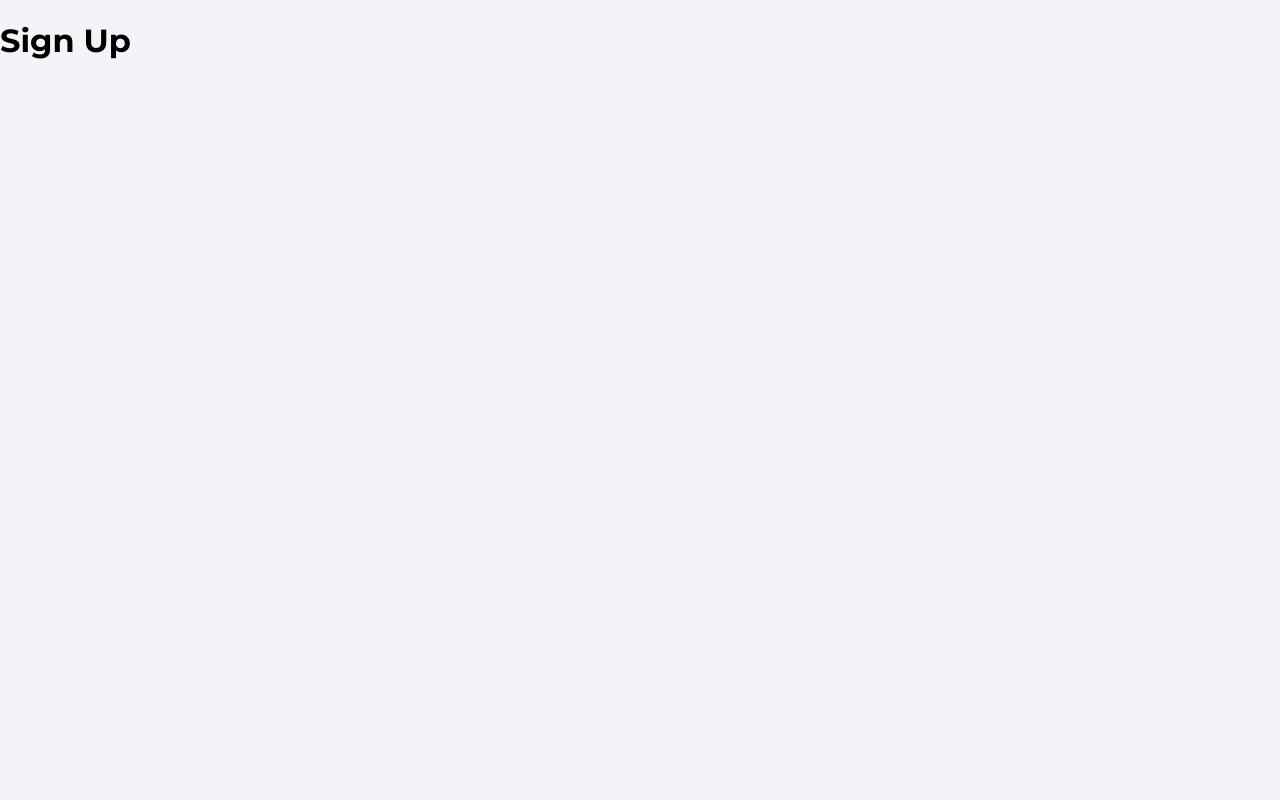
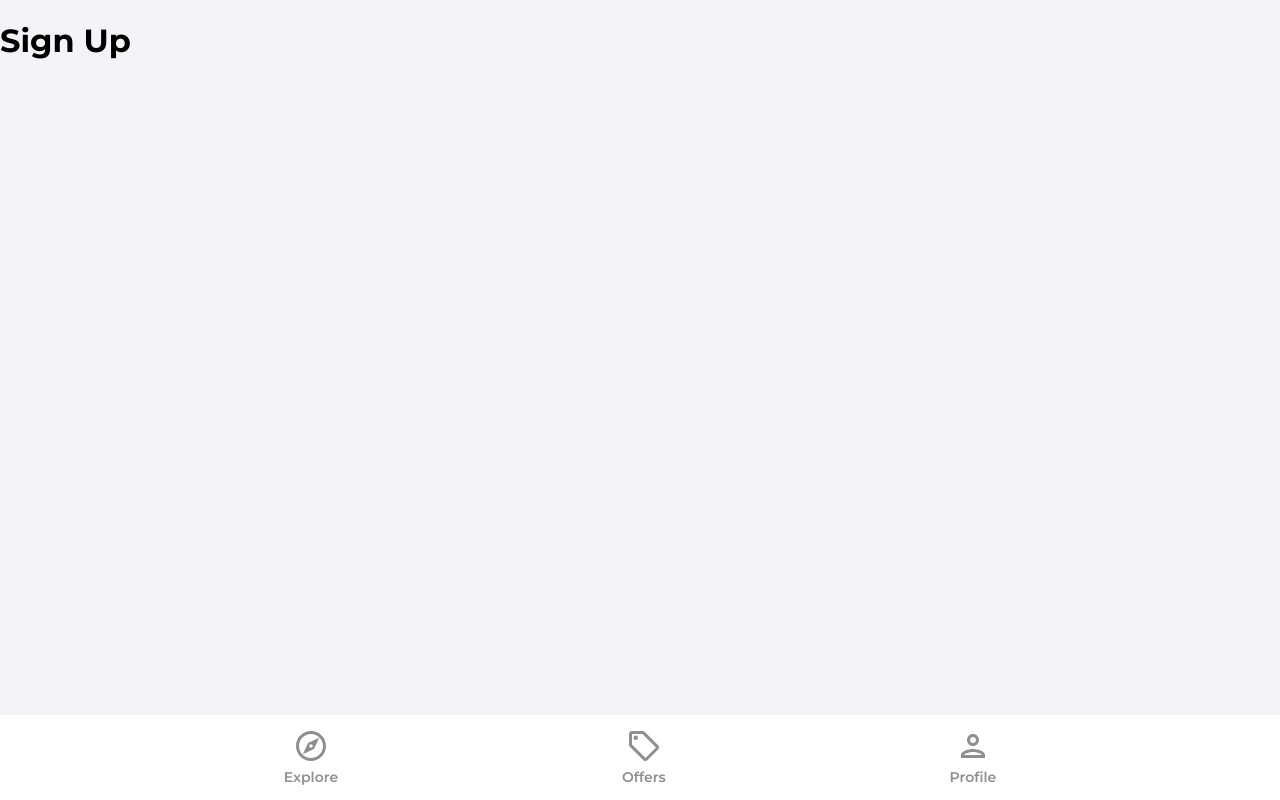
Before and after one commit to garrettdurbin/house-marketplace-app, a React (Create React App) app: page /sign-up in a window 1280 px wide. Built offline with nearby package versions, Linux system fonts and the light colour scheme.

Commit message:
Added Navbar component

```diff
--- a/src/App.js
+++ b/src/App.js
@@ -1,10 +1,12 @@
 import {BrowserRouter as Router, Routes, Route} from 'react-router-dom'
+import Navbar from './components/Navbar'
 import Explore from './pages/Explore'
 import ForgotPassword from './pages/ForgotPassword'
 import Offers from './pages/Offers'
 import Profile from './pages/Profile'
 import SignIn from './pages/SignIn'
 import SignUp from './pages/SignUp'
+
 
 function App() {
   return (
@@ -18,8 +20,9 @@
           <Route path="/sign-in" element={<SignIn />} />
           <Route path="/sign-up" element={<SignUp />} />
         </Routes>
+        <Navbar />
       </Router>
-      {/* Navbar */}
+
     </>
   );
 }
--- /dev/null
+++ b/src/components/Navbar.jsx
@@ -0,0 +1,39 @@
+import { useNavigate, useLocation } from 'react-router-dom'
+import { ReactComponent as OfferIcon } from '../assets/svg/localOfferIcon.svg'
+import { ReactComponent as ExploreIcon } from '../assets/svg/exploreIcon.svg'
+import { ReactComponent as PersonOutlineIcon } from '../assets/svg/personOutlineIcon.svg'
+
+function Navbar() {
+  const navigate = useNavigate()
+  const location = useLocation()
+
+  const pathMatchRoute = (route) => {
+    if (route === location.pathname) {
+      return true
+    }
+  }
+
+  return (
+    <footer className="navbar">
+      <nav className="navbarNav">
+        <ul className="navbarListItems">
+          <li className="navbarListItem" onClick={() => navigate('/')}>
+            <ExploreIcon fill={pathMatchRoute('/') ? '#2c2c2c' : '#8f8f8f'} width='36px' height='36px' />
+            <p className={pathMatchRoute('/') ? 'navbarListItemNameActive' : 'navbarListItemName'}>Explore</p>
+          </li>
+          <li className="navbarListItem" onClick={() => navigate('/offers')}>
+            <OfferIcon fill={pathMatchRoute('/offers') ? '#2c2c2c' : '#8f8f8f'} width='36px' height='36px' />
+            <p className={pathMatchRoute('/offers') ? 'navbarListItemNameActive' : 'navbarListItemName'}>Offers</p>
+          </li>
+          <li className="navbarListItem" onClick={() => navigate('/profile')}>
+            <PersonOutlineIcon fill={pathMatchRoute('/profile') ? '#2c2c2c' : '#8f8f8f'} width='36px' height='36px' />
+            <p className={pathMatchRoute('/profile') ? 'navbarListItemNameActive' : 'navbarListItemName'}>Profile</p>
+          </li>
+        </ul>
+      </nav>
+
+    </footer>
+  )
+}
+
+export default Navbar;
```
